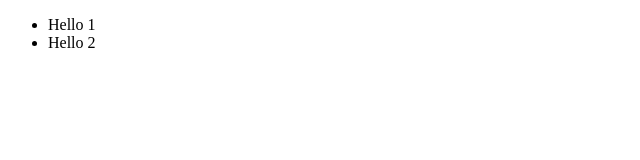
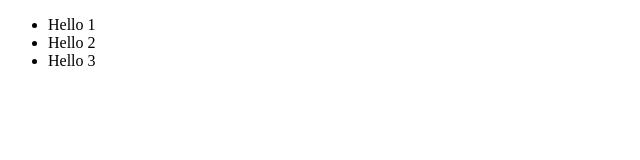
Before and after one commit to s-krumov/default-web, a plain HTML site: page hello-there.html in a window 1280 px wide. Shown: the full height of the page, 0-640 px from the left. Drawn offline with Linux system fonts and the light colour scheme.

Commit message:
commit 3

```diff
--- a/hello-there.html
+++ b/hello-there.html
@@ -9,6 +9,7 @@
  <ul>
   <li>Hello 1</li>
   <li>Hello 2</li>
+  <li>Hello 3</li>
  </ul>
 </body>
 </html>
```
